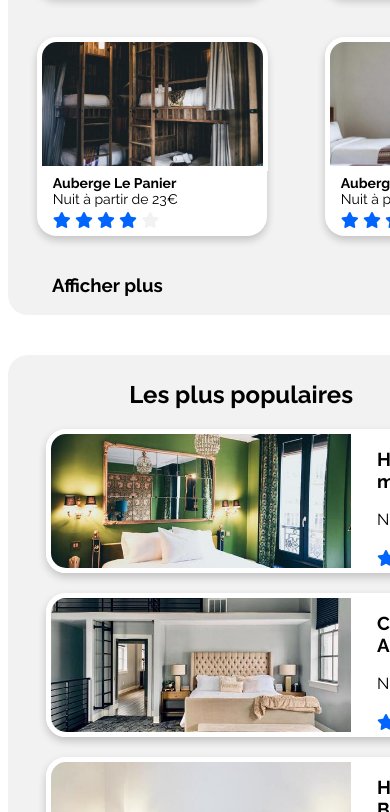
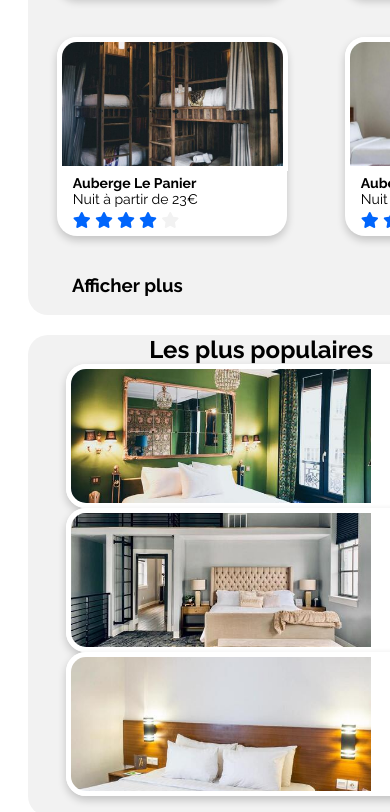
Before and after one commit to dededan487/Booki_Dom, a plain HTML site: page index.html in a window 390 px wide. Shown: the part 1188-2000 px from the top of the page. Drawn offline with Linux system fonts and the light colour scheme; files whose address does not match are found by name.

Commit message:
changement_main-en_div

```diff
--- a/css/style.css
+++ b/css/style.css
@@ -1,11 +1,11 @@
-@font-face{
+@font-face {
     font-family: "Raleway";
     src: url(/css/Raleway-Regular.ttf);
     font-weight: 400;
     font-style: normal;
 }
 
-@font-face{
+@font-face {
     font-family: "Raleway";
     src: url(/css/Raleway-Bold.ttf);
     font-weight: 700;
@@ -18,7 +18,6 @@
     position: relative;
     margin: auto;
     font-family: 'Raleway';
-
 }
 
 /************************HEADER**********/
@@ -50,7 +49,6 @@ a {
     height: 100%;
     display: flex;
     justify-content: space-between;
-
 }
 
 /*****enleve barre lien******/
@@ -106,7 +104,6 @@ input:focus {
     border-radius: 15px 0px 0px 15px;
     text-align: center;
     line-height: 51px;
-
 }
 
 /****champ de formulaire****/
@@ -114,7 +111,6 @@ input:focus {
     background: #ffffff;
     margin: -5px;
     border: 1px solid #f2f2f2;
-
 }
 
 /***bouton rechercher********/
@@ -187,11 +183,8 @@ nav {
 
 
 /****************************** main***************************/
-main {
-    display: grid;
-    grid-template-columns: 2fr 1fr;
-    grid-template-rows: 626px 493px;
-    gap: 40px;
+.sections {
+    display: flex;
 }
 
 ul {
@@ -212,13 +205,14 @@ ul {
 .hebergement {
     background: #F2F2F2;
     border-radius: 20px;
+    margin-right: 25px;
 }
 
 .hebergement_titre {
     margin-left: 44px;
 }
 
-/******************le container ce carte hebergement**************************/
+/******************le container de 6 cartes hebergement**************************/
 .container {
     display: flex;
     justify-content: space-around;
@@ -285,6 +279,7 @@ i {
     justify-content: space-around;
     border-radius: 20px;
     background: #F2F2F2;
+    padding: 0px 20px 20px 20px;
 }
 
 .titre_article {
@@ -328,10 +323,10 @@ i {
 
 /*******derniere section container "activite a mMarseille"*/
 .activites {
-    grid-column: 1/4;
     display: flex;
     flex-wrap: wrap;
     justify-content: space-around;
+    margin-top: 25px;
 }
 
 .titre {
@@ -343,7 +338,6 @@ i {
     height: 369px;
     object-fit: cover;
     border-radius: 20px 20px 0px 0px;
-
 }
 
 .card_activites {
@@ -355,7 +349,6 @@ i {
 .card_activites h3 {
     padding-left: 20px;
     color: #000000;
-
 }
 
 /*****************footer***************/
@@ -369,7 +362,6 @@ footer {
 .container_footer ul {
     list-style-type: none;
     line-height: 30px;
-
 }
 
 .container_footer {
@@ -386,6 +378,11 @@ footer {
 /********media queries*******Smartphone******************************************************************************/
 /**********************************************************************************************************/
 @media only screen and (max-width: 640px) {
+
+    #bloc_page {
+        margin-left: 20px;
+    }
+
     .container_entete {
         justify-content: flex-start;
     }
@@ -416,16 +413,19 @@ footer {
 
     /****************Fiiltres**********/
     .liste_filtres {
-
         width: 250px;
         flex-direction: column;
         gap: 10px;
     }
 
-    main {
+    .sections {
         width: 40%;
         display: flex;
         flex-direction: column;
+    }
+
+    .hebergement {
+        margin-right: 0px;
     }
 
     .contenu {
@@ -433,10 +433,7 @@ footer {
     }
 
     .populaires {
-        width: 100%;
-        padding-bottom: 25px;
-        padding-top: 25px;
-        gap: 20px;
+        margin-top: 20px;
     }
 
     .contenu_populaire {
@@ -454,12 +451,13 @@ footer {
     }
 
     .activites {
-        display: block;
-
+        width: 40%;
+        flex-direction: column;
     }
 
     footer {
         width: 40%;
+        margin-bottom: 20px;
     }
 
     .titre {
--- a/index.html
+++ b/index.html
@@ -42,6 +42,7 @@
         </nav>
         <p> <i class="fa-solid fa-info"></i> Plus de 500 logements sont disponibles dans cette villes</p>
         <main>
+            <div class="sections">
                 <section class="hebergement">
                     <h2 class="hebergement_titre" id="hebergement">Hébergement à Marseille</h2>
                     <div class="container">
@@ -108,7 +109,8 @@
                                                 Images/hebergements/2_large/annie-spratt-Eg1qcIitAuA-unsplash.jpg 2000w,
                                                 Images/hebergements/3_medium/annie-spratt-Eg1qcIitAuA-unsplash.jpg 1000w,
                                                 Images/hebergements/4_small/annie-spratt-Eg1qcIitAuA-unsplash.jpg 500w"
-                                sizes="100vw" src="Images/hebergements/2_large/annie-spratt-Eg1qcIitAuA-unsplash.jpg"
+                                    sizes="100vw"
+                                    src="Images/hebergements/2_large/annie-spratt-Eg1qcIitAuA-unsplash.jpg"
                                     class="img_heberg" alt="Hotel de la mer">
                                 <div class="pied_card">
                                     <h3>Hôtel de la mer</h3>
@@ -146,7 +148,8 @@
                                                 Images/hebergements/2_large/febrian-zakaria-M6S1WvfW68A-unsplash.jpg 1944w,
                                                 Images/hebergements/3_medium/febrian-zakaria-M6S1WvfW68A-unsplash.jpg 972w,
                                                 Images/hebergements/4_small/febrian-zakaria-M6S1WvfW68A-unsplash.jpg 486w"
-                                sizes="100vw" src="Images/hebergements/2_large/febrian-zakaria-M6S1WvfW68A-unsplash.jpg"
+                                    sizes="100vw"
+                                    src="Images/hebergements/2_large/febrian-zakaria-M6S1WvfW68A-unsplash.jpg"
                                     class="auberge_chez_amina_img img_heberg" alt="Auberge chez Amina">
                                 <div class="pied_card">
                                     <h3>Auberge chez Amina</h3>
@@ -163,7 +166,8 @@
                     <h3 class="section_suite"> <a href="#"> Afficher plus </a></h3>
                 </section>
                 <section class="populaires">
-                <h2 class="titre_article">Les plus populaires <a href="#"> <i class="fa-solid fa-chart-line"></i></a>
+                    <h2 class="titre_article">Les plus populaires <a href="#"> <i
+                                class="fa-solid fa-chart-line"></i></a>
                     </h2>
                     <a href="#">
                         <article class="contenu_populaire ombres ">
@@ -223,6 +227,7 @@
                         </article>
                     </a>
                 </section>
+            </div>
             <section class="activites" id="activite">
                 <h2 class="titre">Activités à Marseille</h2>
                 <article>
```
Lines whose indentation alone changed are shown as unchanged.
